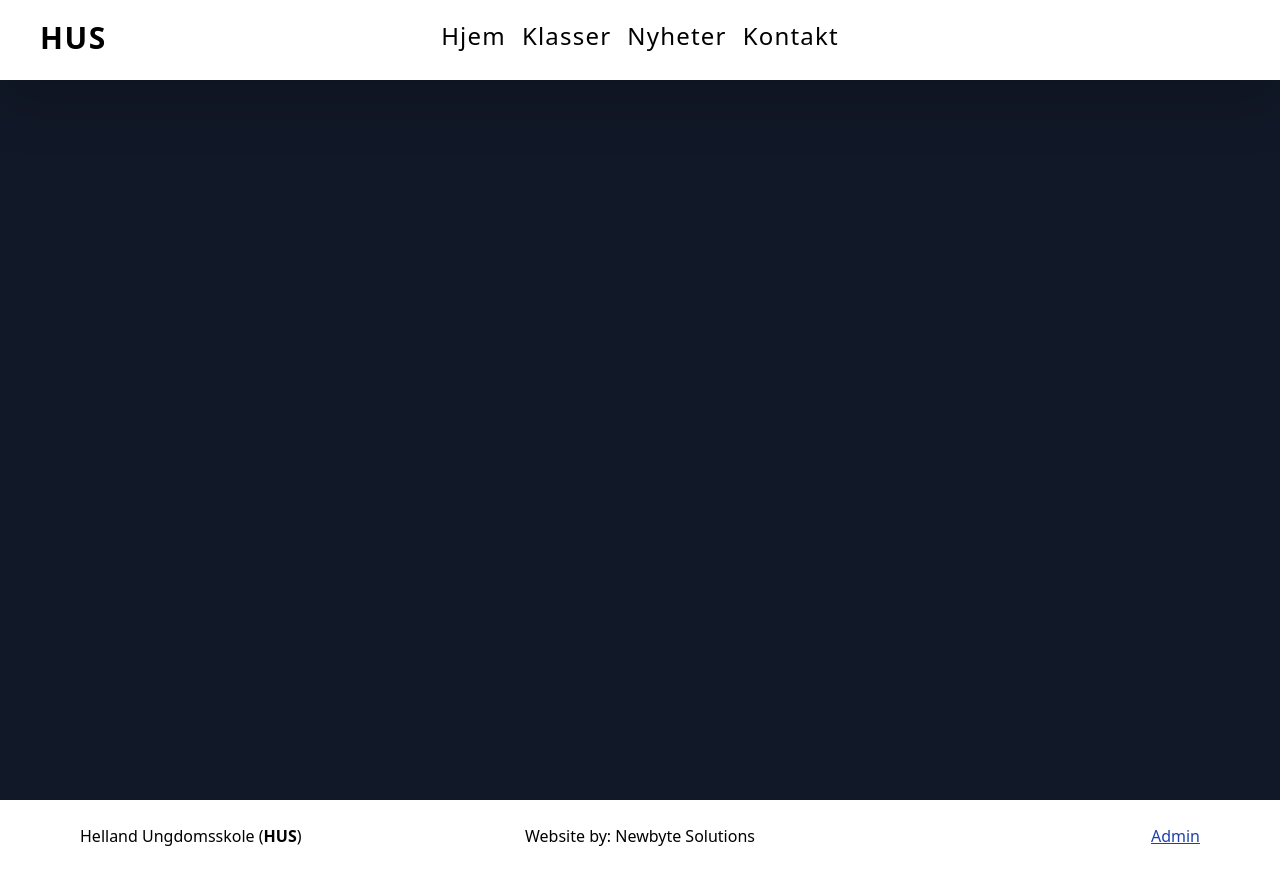
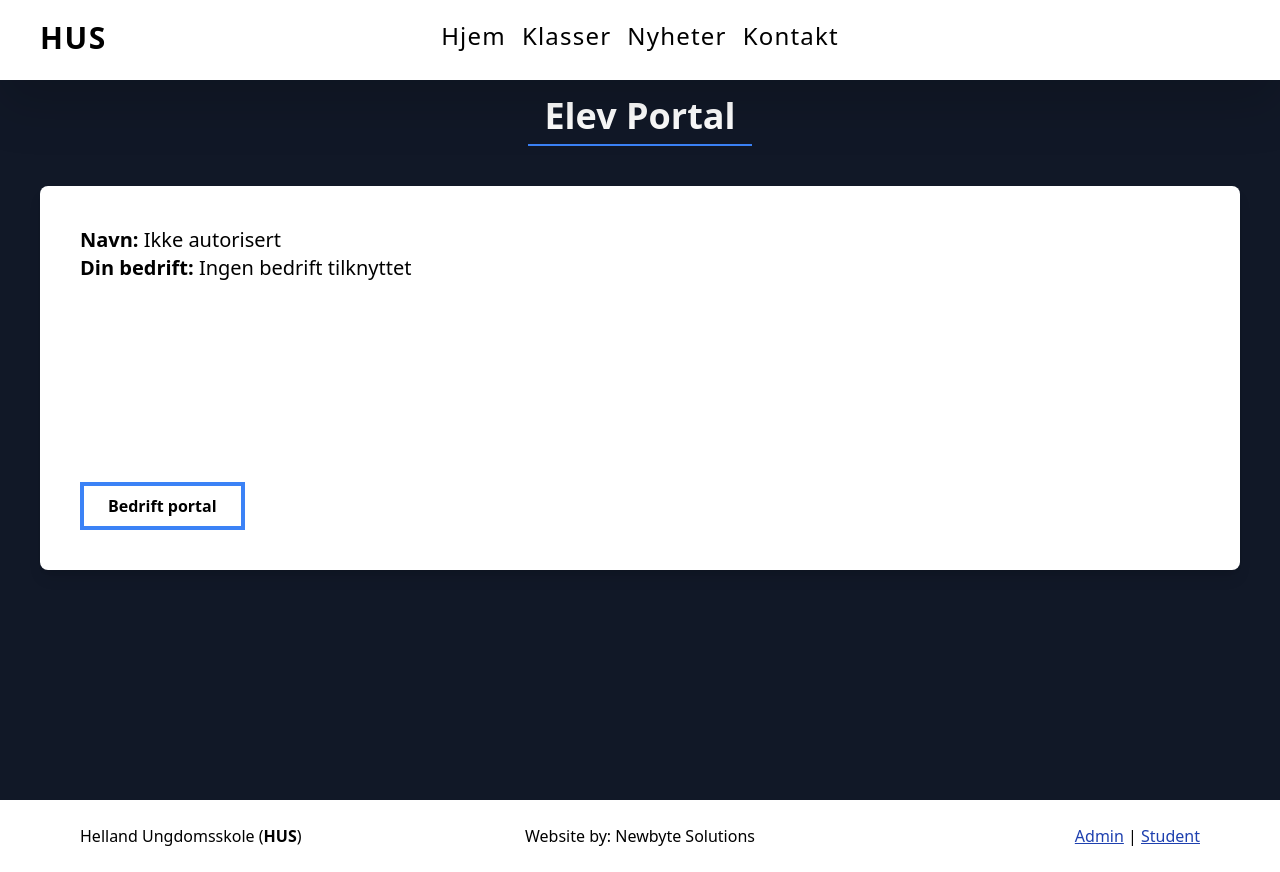
Before and after one commit to newbyte-solutions/ABF-Home, a Nuxt app in the folder client/: page /student/dashboard in a window 1280 px wide. Built offline with nearby package versions, Linux system fonts and the light colour scheme; no server answers.

Commit message:
Feat: student dashboard - prog

```diff
--- a/client/components/Footer.vue
+++ b/client/components/Footer.vue
@@ -13,6 +13,10 @@
         <router-link to="/admin" class="text-blue-800 underline"
           >Admin</router-link
         >
+        |
+        <router-link to="/student" class="text-blue-800 underline"
+          >Student</router-link
+        >
       </div>
     </div>
   </footer>
--- a/client/pages/student/dashboard.vue
+++ b/client/pages/student/dashboard.vue
@@ -1,5 +1,41 @@
 <template>
-  <div class="w-full min-h-screen bg-gray-900 text-white">
-    <h1>Student Panel</h1>
+  <div class="w-full min-h-screen bg-gray-900 text-white py-14">
+    <div class="w-full h-fit py-10 flex flex-col items-center justify-center">
+      <h1 class="text-4xl font-semibold border-b-2 border-blue-500 pb-2 px-4">
+        Elev Portal
+      </h1>
+    </div>
+
+    <div class="mx-10 p-10 min-h-96 bg-white text-black rounded-lg shadow-lg relative">
+      <h2 class="font-semibold text-xl">Navn: <span class="font-normal">{{ name || "Ikke autorisert" }}</span></h2>
+      <p class="font-semibold text-xl">Din bedrift: <span class="font-normal">{{ company || 'Ingen bedrift tilknyttet' }}</span></p>
+      <button @click="$router.push(`/student/company/${companyId}`)" class="px-6 py-2 border-4 border-blue-500 absolute bottom-10 font-semibold">Bedrift portal</button>
+    </div>
+
   </div>
 </template>
+
+<script>
+import axios from 'axios'
+
+export default {
+  data() {
+    return {
+      name: '',
+      company: '',
+      companyId: ''
+    }
+  },
+  async mounted() {
+    try {
+      const response = await axios.get('http://localhost:5000/company/get_company', {
+        withCredentials: true
+      })
+      this.company = response.data.company
+      this.companyId = response.data.companyId
+    } catch (error) {
+      console.error('Error fetching company:', error)
+    }
+  }
+}
+</script>
```
